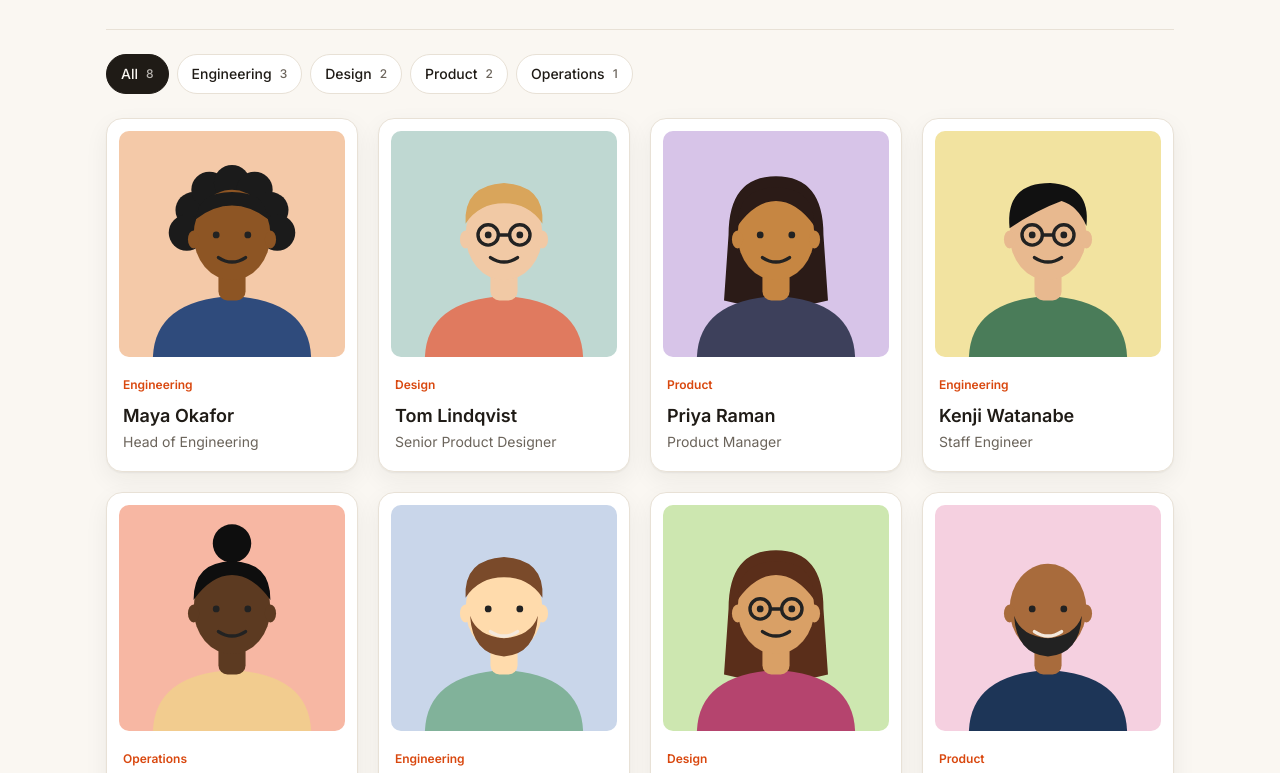
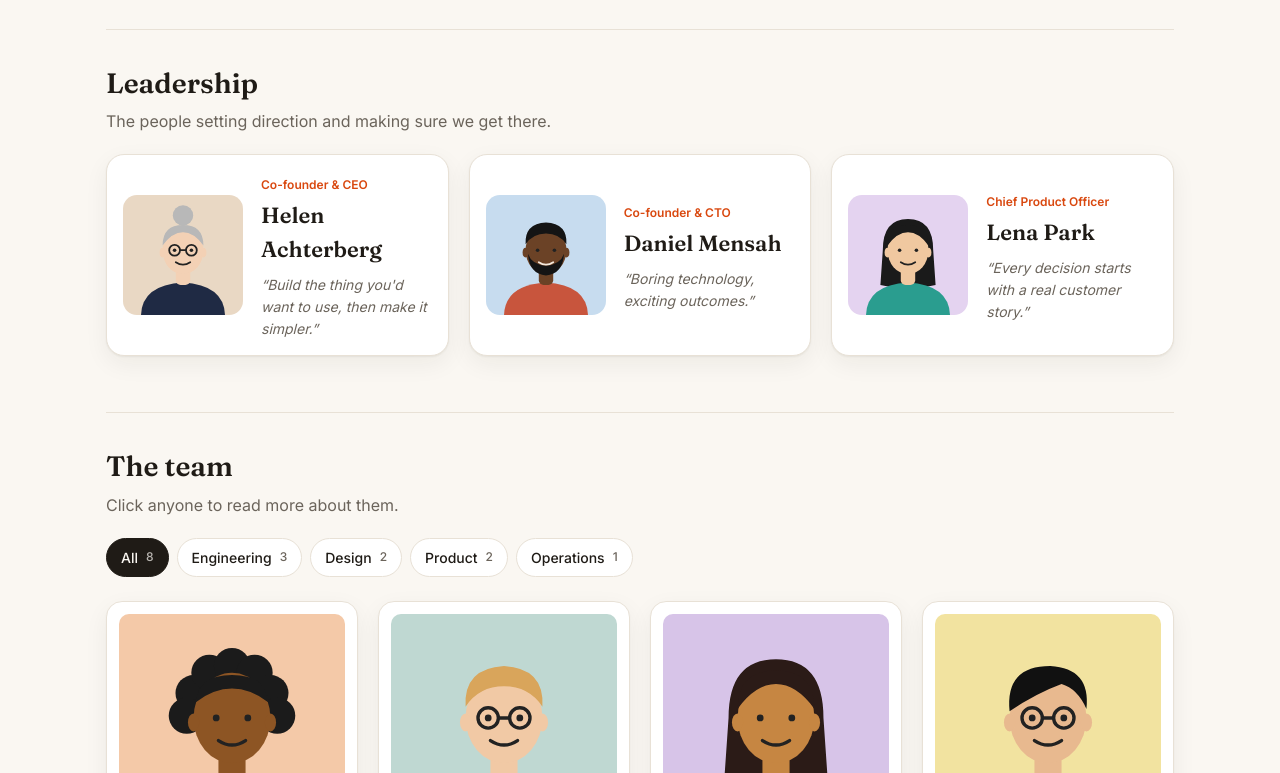
Before and after one commit to nadsella/team-page, a plain HTML site: page index.html in a window 1280 px wide. Shown: the part 402-1175 px from the top of the page. Drawn offline with Linux system fonts and the light colour scheme.

Commit message:
Add leadership section with featured cards and computed stats

```diff
--- a/app.js
+++ b/app.js
@@ -1,17 +1,36 @@
 const grid = document.getElementById("grid");
 const filters = document.getElementById("filters");
 const dlg = document.getElementById("profile");
-const teams = ["All", ...new Set(TEAM.map(p => p.team))];
+const leadersEl = document.getElementById("leaders");
+const LEADERS = TEAM.filter(p => p.leader);
+const STAFF = TEAM.filter(p => !p.leader);
+const teams = ["All", ...new Set(STAFF.map(p => p.team))];
+
+document.getElementById("stat-people").textContent = TEAM.length;
+document.getElementById("stat-teams").textContent = teams.length - 1;
+document.getElementById("stat-cities").textContent = new Set(TEAM.map(p => p.location).filter(l => l !== "Remote")).size;
+
+function renderLeaders() {
+  leadersEl.innerHTML = LEADERS.map(p => `
+    <button class="leader" data-i="${TEAM.indexOf(p)}">
+      <img src="images/${p.img}.svg" alt="Portrait of ${p.name}" width="200" height="200">
+      <span class="leader-text">
+        <span class="tag">${p.role}</span>
+        <h3>${p.name}</h3>
+        <q>${p.quote}</q>
+      </span>
+    </button>`).join("");
+}
 let active = "All";
 
 function renderFilters() {
   filters.innerHTML = teams.map(t => {
-    const n = t === "All" ? TEAM.length : TEAM.filter(p => p.team === t).length;
+    const n = t === "All" ? STAFF.length : STAFF.filter(p => p.team === t).length;
     return `<button class="chip${t === active ? " on" : ""}" data-team="${t}" aria-pressed="${t === active}">${t}<span>${n}</span></button>`;
   }).join("");
 }
 function renderGrid() {
-  const list = active === "All" ? TEAM : TEAM.filter(p => p.team === active);
+  const list = active === "All" ? STAFF : STAFF.filter(p => p.team === active);
   grid.innerHTML = list.map((p, i) => `
     <button class="card" data-i="${TEAM.indexOf(p)}" style="--d:${i * 50}ms">
       <img src="images/${p.img}.svg" alt="Portrait of ${p.name}" loading="lazy" width="200" height="200">
@@ -22,16 +41,18 @@ function renderGrid() {
 }
 filters.addEventListener("click", e => {
   const b = e.target.closest("[data-team]"); if (!b) return;
-  active = b.dataset.team; renderFilters(); renderGrid();
+  active = b.dataset.team; renderLeaders(); renderFilters(); renderGrid();
 });
-grid.addEventListener("click", e => {
-  const c = e.target.closest(".card"); if (!c) return;
+function openProfile(e) {
+  const c = e.target.closest("[data-i]"); if (!c) return;
   const p = TEAM[c.dataset.i];
   document.getElementById("p-img").src = `images/${p.img}.svg`;
   document.getElementById("p-img").alt = `Portrait of ${p.name}`;
   for (const [id, v] of [["p-team", p.team], ["p-name", p.name], ["p-role", p.role], ["p-bio", p.bio], ["p-loc", p.location], ["p-joined", p.joined], ["p-fun", p.fun]])
     document.getElementById(id).textContent = v;
   dlg.showModal();
-});
+}
+grid.addEventListener("click", openProfile);
+leadersEl.addEventListener("click", openProfile);
 dlg.addEventListener("click", e => { if (e.target === dlg || e.target.hasAttribute("data-close")) dlg.close(); });
-renderFilters(); renderGrid();
+renderLeaders(); renderFilters(); renderGrid();
--- a/index.html
+++ b/index.html
@@ -14,15 +14,27 @@
 <header class="hero">
   <p class="eyebrow">Northwind Studio</p>
   <h1>The people behind the product</h1>
-  <p class="lede">Eight humans across four teams and six cities, building things customers actually like using.</p>
+  <p class="lede">A small group of humans across the UK and Europe, building things customers actually like using.</p>
   <ul class="stats">
-    <li><strong id="stat-people">8</strong><span>people</span></li>
-    <li><strong>4</strong><span>teams</span></li>
-    <li><strong>6</strong><span>cities</span></li>
+    <li><strong id="stat-people">–</strong><span>people</span></li>
+    <li><strong id="stat-teams">–</strong><span>teams</span></li>
+    <li><strong id="stat-cities">–</strong><span>cities</span></li>
   </ul>
 </header>
 
 <main>
+  <section class="leadership" aria-labelledby="leadership-title">
+    <div class="section-head">
+      <h2 id="leadership-title">Leadership</h2>
+      <p>The people setting direction and making sure we get there.</p>
+    </div>
+    <div class="leaders" id="leaders"></div>
+  </section>
+
+  <div class="section-head">
+    <h2>The team</h2>
+    <p>Click anyone to read more about them.</p>
+  </div>
   <nav class="filters" aria-label="Filter by team" id="filters"></nav>
   <section class="grid" id="grid" aria-live="polite"></section>
 </main>
--- a/style.css
+++ b/style.css
@@ -15,7 +15,19 @@ h1 { font-family: Fraunces, Georgia, serif; font-weight: 600; font-size: clamp(3
 .stats strong { display: block; font-family: Fraunces, Georgia, serif; font-size: 32px; line-height: 1; }
 .stats span { color: var(--muted); font-size: 14px; }
 main { max-width: 1100px; margin: 0 auto; padding: 0 16px 64px; }
-.filters { display: flex; flex-wrap: wrap; gap: 8px; padding: 24px 0; border-top: 1px solid var(--line); }
+.section-head { border-top: 1px solid var(--line); padding-top: 32px; margin-bottom: 20px; }
+.section-head h2 { font-family: Fraunces, Georgia, serif; font-weight: 600; font-size: 28px; margin: 0 0 4px; }
+.section-head p { color: var(--muted); margin: 0; }
+.leadership { margin-bottom: 56px; }
+.leaders { display: grid; grid-template-columns: repeat(auto-fit, minmax(300px, 1fr)); gap: 20px; }
+.leader { font: inherit; color: inherit; text-align: left; display: flex; gap: 18px; align-items: center; background: var(--surface); border: 1px solid var(--line); border-radius: 18px; padding: 16px; cursor: pointer; box-shadow: var(--shadow); transition: transform .2s ease; }
+.leader:hover, .leader:focus-visible { transform: translateY(-4px); outline: none; }
+.leader:focus-visible { box-shadow: 0 0 0 3px var(--accent); }
+.leader img { width: 120px; height: 120px; border-radius: 14px; flex: none; }
+.leader .tag { margin: 0; }
+.leader h3 { font-family: Fraunces, Georgia, serif; font-size: 22px; margin: 2px 0 8px; }
+.leader q { display: block; color: var(--muted); font-size: 14px; font-style: italic; }
+.filters { display: flex; flex-wrap: wrap; gap: 8px; padding: 0 0 24px; }
 .chip { font: inherit; font-size: 14px; font-weight: 500; color: var(--text); background: var(--surface); border: 1px solid var(--line); border-radius: 999px; padding: 8px 14px; cursor: pointer; display: inline-flex; gap: 8px; align-items: center; }
 .chip span { color: var(--muted); font-size: 12px; }
 .chip.on { background: var(--text); color: var(--bg); border-color: var(--text); }
@@ -47,6 +59,8 @@ footer a { color: inherit; }
 @media (max-width: 600px) {
   .hero { padding-top: 48px; }
   .grid { grid-template-columns: repeat(2, 1fr); gap: 12px; }
+  .leaders { grid-template-columns: 1fr; }
+  .leader img { width: 88px; height: 88px; }
   .card h3 { font-size: 15px; }
   .profile-body { grid-template-columns: 1fr; padding: 20px; }
   .profile-body img { max-width: 180px; }
--- a/team.js
+++ b/team.js
@@ -1,4 +1,13 @@
 const TEAM = [
+  { name: "Helen Achterberg", role: "Co-founder & CEO", team: "Leadership", leader: true, img: "helen-achterberg", location: "London", joined: "2016",
+    bio: "Helen co-founded Northwind after a decade in product at large insurers. She sets direction, hires the leaders and still answers support emails on Fridays.", fun: "Restores old sailing boats.",
+    quote: "Build the thing you'd want to use, then make it simpler." },
+  { name: "Daniel Mensah", role: "Co-founder & CTO", team: "Leadership", leader: true, img: "daniel-mensah", location: "London", joined: "2016",
+    bio: "Daniel wrote the first version of the platform in a shared flat. Today he leads architecture, security and the engineering org.", fun: "Keeps bees on the office roof.",
+    quote: "Boring technology, exciting outcomes." },
+  { name: "Lena Park", role: "Chief Product Officer", team: "Leadership", leader: true, img: "lena-park", location: "Bristol", joined: "2020",
+    bio: "Lena joined from a consumer fintech to lead product, design and data. She owns the roadmap and our customer research practice.", fun: "Has visited 40 countries by train.",
+    quote: "Every decision starts with a real customer story." },
   { name: "Maya Okafor", role: "Head of Engineering", team: "Engineering", img: "maya-okafor", location: "London", joined: "2019",
     bio: "Maya keeps the platform fast and the on-call rota calm. Before Northwind she built payment systems for a fintech start-up.", fun: "Has run every London Marathon since 2016." },
   { name: "Tom Lindqvist", role: "Senior Product Designer", team: "Design", img: "tom-lindqvist", location: "Stockholm", joined: "2021",
```
